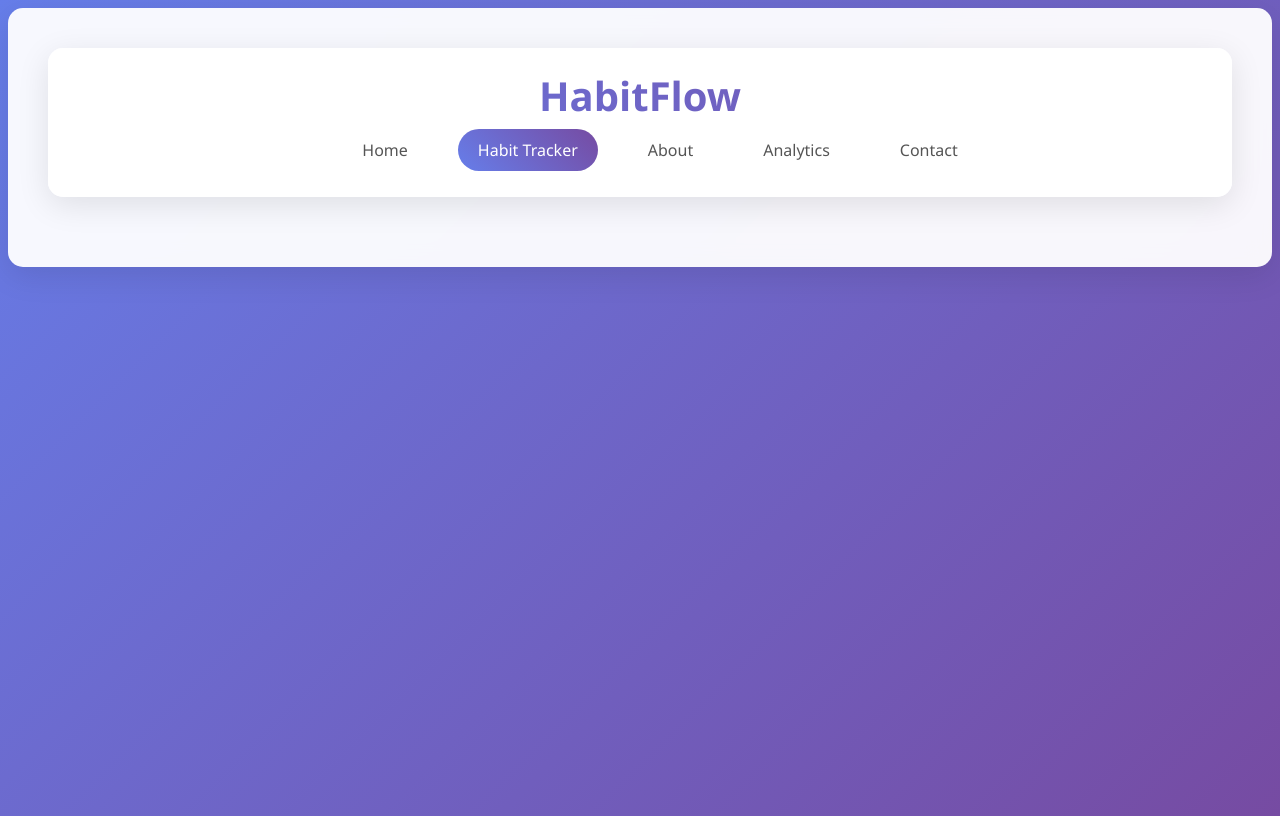
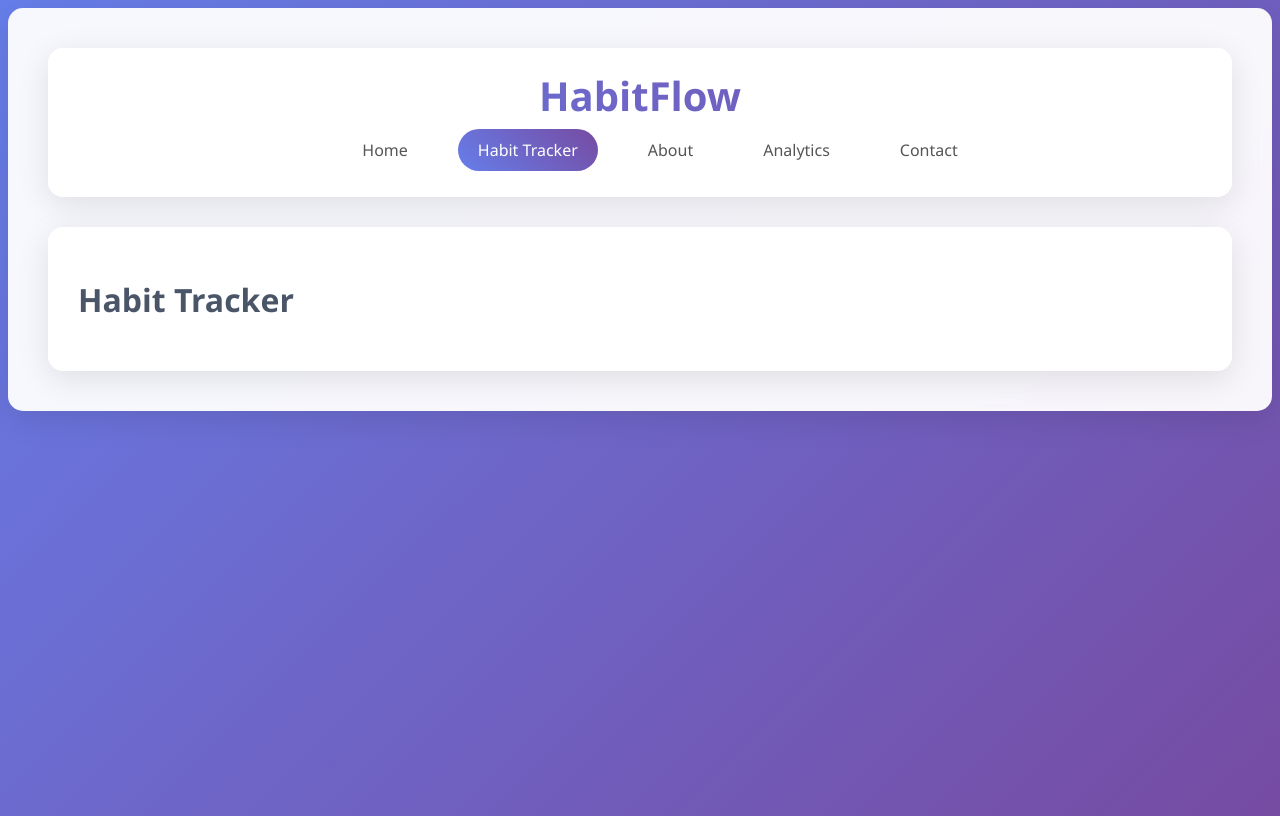
Before and after one commit to s4mir1/finalproject, a plain HTML site: page tracker.html in a window 1280 px wide. Drawn offline with Linux system fonts and the light colour scheme.

Commit message:
added habit tracker section with main container and heading

```diff
--- a/tracker.html
+++ b/tracker.html
@@ -21,5 +21,11 @@
             </ul>
         </nav>
     </header>
+    <main>
+    <div class="page active">
+        <h1>Habit Tracker</h1>
+    </div>
+</main>
+
 </body>
 </html>
```
Also changed, not shown: script.js (line endings or trailing spaces).
